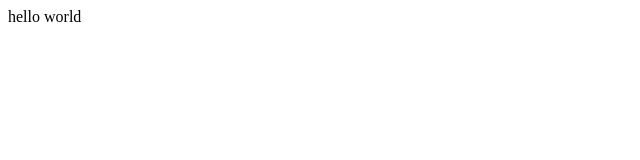
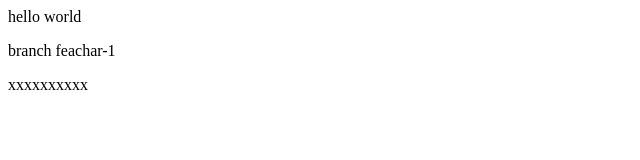
Before and after one commit to ore3a/test, a plain HTML site: page index.html in a window 1280 px wide. Shown: the whole page, without its empty margins (0-640 px from the left). Drawn offline with Linux system fonts and the light colour scheme.

Commit message:
index in f-1branch

```diff
--- a/index.html
+++ b/index.html
@@ -1,5 +1,7 @@
 <html>
   <body>
     <p> hello world</p>
+    <p>branch feachar-1</p>
+    <p>xxxxxxxxxx</p>
   </body>
 </html>
```
